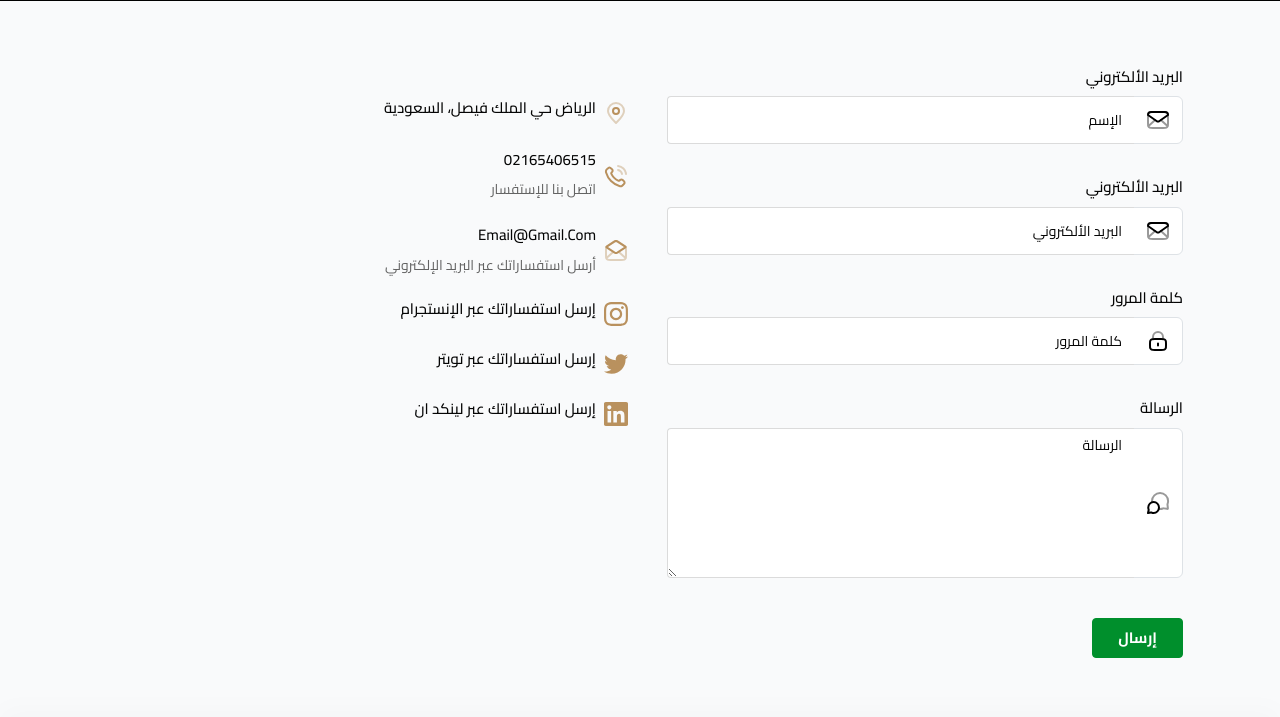
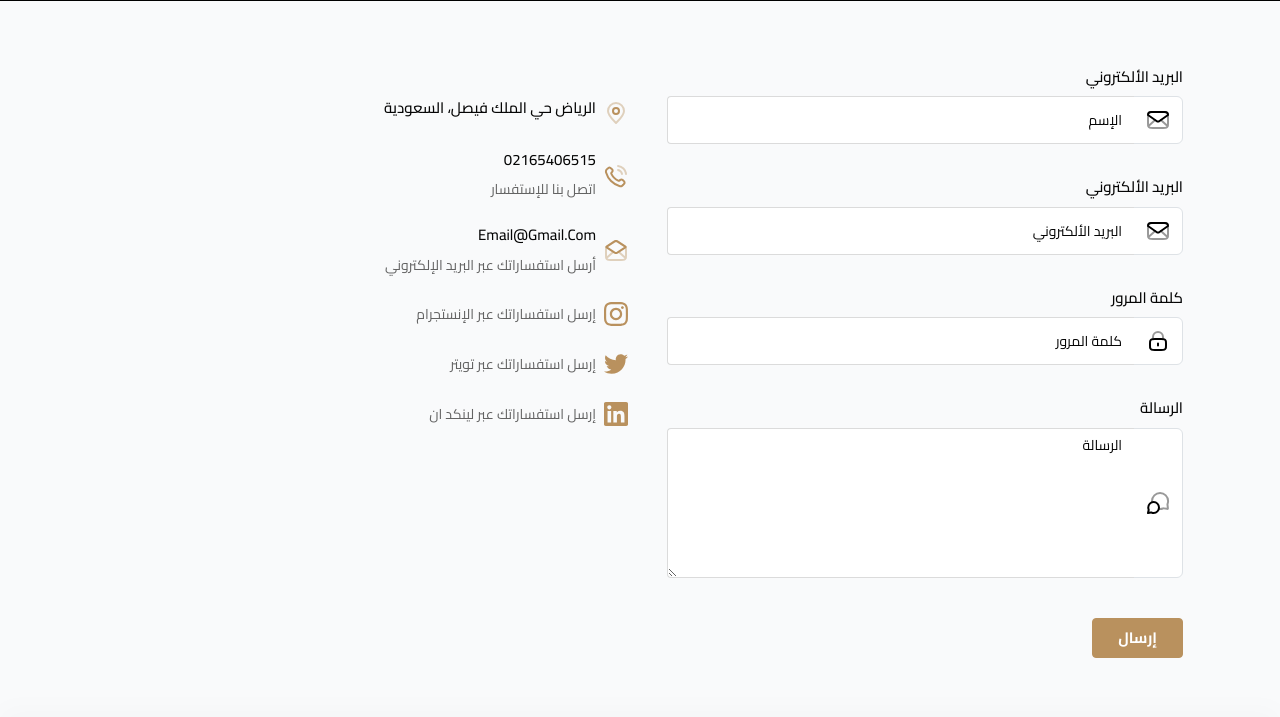
Before and after one commit to ahmedyousry74/website-edu, a plain HTML site: page contact-us.html in a window 1280 px wide. Shown: the part 83-800 px from the top of the page. Drawn offline with nearby package versions, Linux system fonts and the light colour scheme; files whose address does not match are found by name.

Commit message:
financial

```diff
--- a/assets/sass/core/_base.scss
+++ b/assets/sass/core/_base.scss
@@ -273,8 +273,8 @@ input[type="checkbox"]:checked {
             font-weight: 500;
         }
         button,a{
-            background: $second-color;
-            border: 1px solid $second-color;
+            background: $third-color;
+            border: 1px solid $third-color;
             padding: 8px 25px;
             border-radius: 4px;
             display: flex;
--- a/contact-us.html
+++ b/contact-us.html
@@ -190,7 +190,7 @@
                         </svg>
                     </div>
                     <div>
-                      <h5>إرسل استفساراتك عبر الإنستجرام </h5>
+                      <span>إرسل استفساراتك عبر الإنستجرام </span>
                     </div>
                   </div>
                   <div class="d-flex justify-content-start align-items-center flex-row gap-2">
@@ -201,7 +201,7 @@
 
                     </div>
                     <div>
-                      <h5>إرسل استفساراتك عبر تويتر</h5>
+                      <span>إرسل استفساراتك عبر تويتر</span>
                     </div>
                   </div>
                   <div class="d-flex justify-content-start align-items-center flex-row gap-2">
@@ -219,7 +219,7 @@
 
                     </div>
                     <div>
-                      <h5>إرسل استفساراتك عبر لينكد ان</h5>
+                      <span>إرسل استفساراتك عبر لينكد ان</span>
                     </div>
                   </div>
                 </div>
```
Also changed, not shown: assets/sass/main.css, 1 other file.
